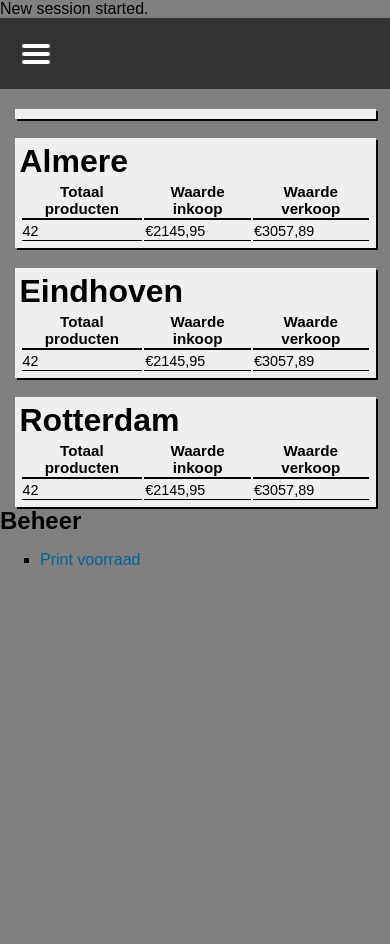
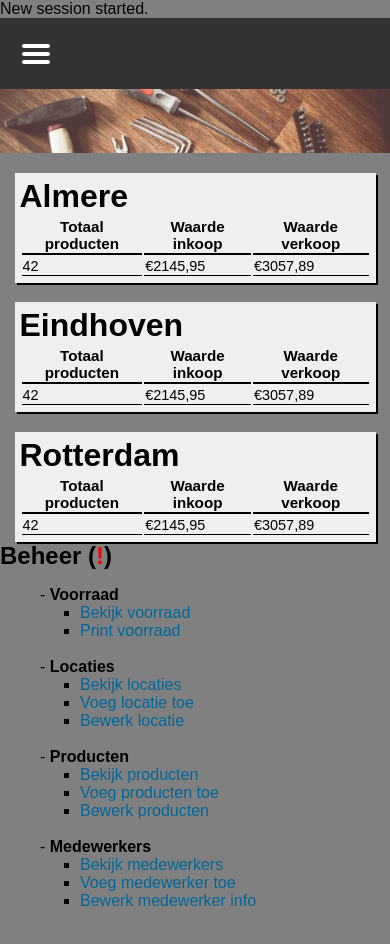
Before and after one commit to Daan1241/EXAM_ToolsForever, a PHP site: page / in a window 390 px wide. Before the commit the page ends 844 px from the top, so only its background shows below. Run offline with PHP 8.4, Linux system fonts and the light colour scheme; some libraries are stand-ins or nearby versions.

Commit message:
improved responsiveness of page, partially added database, added side menu on home page

```diff
--- a/dependencies/css/style.css
+++ b/dependencies/css/style.css
@@ -248,11 +248,22 @@ a:hover {
         display: inline-block;
         vertical-align: top;
         background-color: #efefef;
-        border: 1px solid gray;
         padding: 1%;
         float: right;
         width: 25%;
         margin-top: 3%;
+        border-top: 1px solid black;
+        border-left: 1px solid black;
+        border-bottom: 1px solid black;
+    }
+
+    .home_banner {
+        vertical-align: top;
+        margin: auto;
+        margin-top: 3%;
+        width: 90%;
+        padding: 1%;
+
     }
 
     .home_personal_details {
--- a/index.php
+++ b/index.php
@@ -57,9 +57,13 @@ if (!isset($_SESSION)) { // Session not yet started.
 
 <div id="wrapper">
     <div id="page_content">
-        <div class="home_personal_details">
+        <div class="home_banner">
+            <img src="dependencies/img/banner.jpg" style="width: 100%">
+        </div>
+
             <?php
             if ($loggedIn == true) {
+                echo "<div class=\"home_personal_details\">";
                 echo "<b style='font-size: 150%;'>Welcome " . $_SESSION['username'] . "</b><br>";
 
                 $sql = "SELECT DISTINCT * FROM users WHERE username=? AND sessionID=?";
@@ -72,9 +76,10 @@ if (!isset($_SESSION)) { // Session not yet started.
                 echo "<tr><td><b>Privileges:</b></td><td>" . $database_result[0]['privileges'] . "</td></tr>";
                 echo "<tr><td><b>User ID:</b></td><td>" . $database_result[0]['UUID'] . "</td></tr>";
                 echo "</table>";
+                echo "</div>";
             }
             ?>
-        </div>
+
 
         <div class="home_city_details_container">
             <b style="font-size: 200%;">Almere</b>
@@ -125,9 +130,40 @@ if (!isset($_SESSION)) { // Session not yet started.
         </div>
     </div>
     <div id="side_menu">
-        <b style='font-size: 150%;'>Beheer</b><br>
-        <ul style="list-style: square;">
-            <li><a class="side_menu_quicklink" href="management.php?action=print">Print voorraad</a></li>
+        <b style='font-size: 150%;'>Beheer (<font color="red">!</font>)</b><br>
+
+        <ul style="list-style: ;">
+            - <b>Voorraad</b>
+            <ul style="list-style: square;">
+                <li><a class="side_menu_quicklink" href="management.php?action=look">Bekijk voorraad</a></li>
+                <li><a class="side_menu_quicklink" href="management.php?action=print">Print voorraad</a></li>
+            </ul>
+            <br>
+
+            - <b>Locaties</b>
+            <ul style="list-style: square;">
+                <li><a class="side_menu_quicklink" href="management.php?action=look">Bekijk locaties</a></li>
+                <li><a class="side_menu_quicklink" href="management.php?action=print">Voeg locatie toe</a></li>
+                <li><a class="side_menu_quicklink" href="management.php?action=print">Bewerk locatie</a></li>
+            </ul>
+            <br>
+
+            - <b>Producten</b>
+            <ul style="list-style: square;">
+                <li><a class="side_menu_quicklink" href="management.php?action=look">Bekijk producten</a></li>
+                <li><a class="side_menu_quicklink" href="management.php?action=print">Voeg producten toe</a></li>
+                <li><a class="side_menu_quicklink" href="management.php?action=print">Bewerk producten</a></li>
+            </ul>
+            <br>
+
+            - <b>Medewerkers</b>
+            <ul style="list-style: square;">
+                <li><a class="side_menu_quicklink" href="management.php?action=look">Bekijk medewerkers</a></li>
+                <li><a class="side_menu_quicklink" href="management.php?action=print">Voeg medewerker toe</a></li>
+                <li><a class="side_menu_quicklink" href="management.php?action=print">Bewerk medewerker info</a></li>
+            </ul>
+            <br>
+
         </ul>
 
     </div>
```
Also changed, not shown: dependencies/img/banner.jpg (added), 1 other file.
